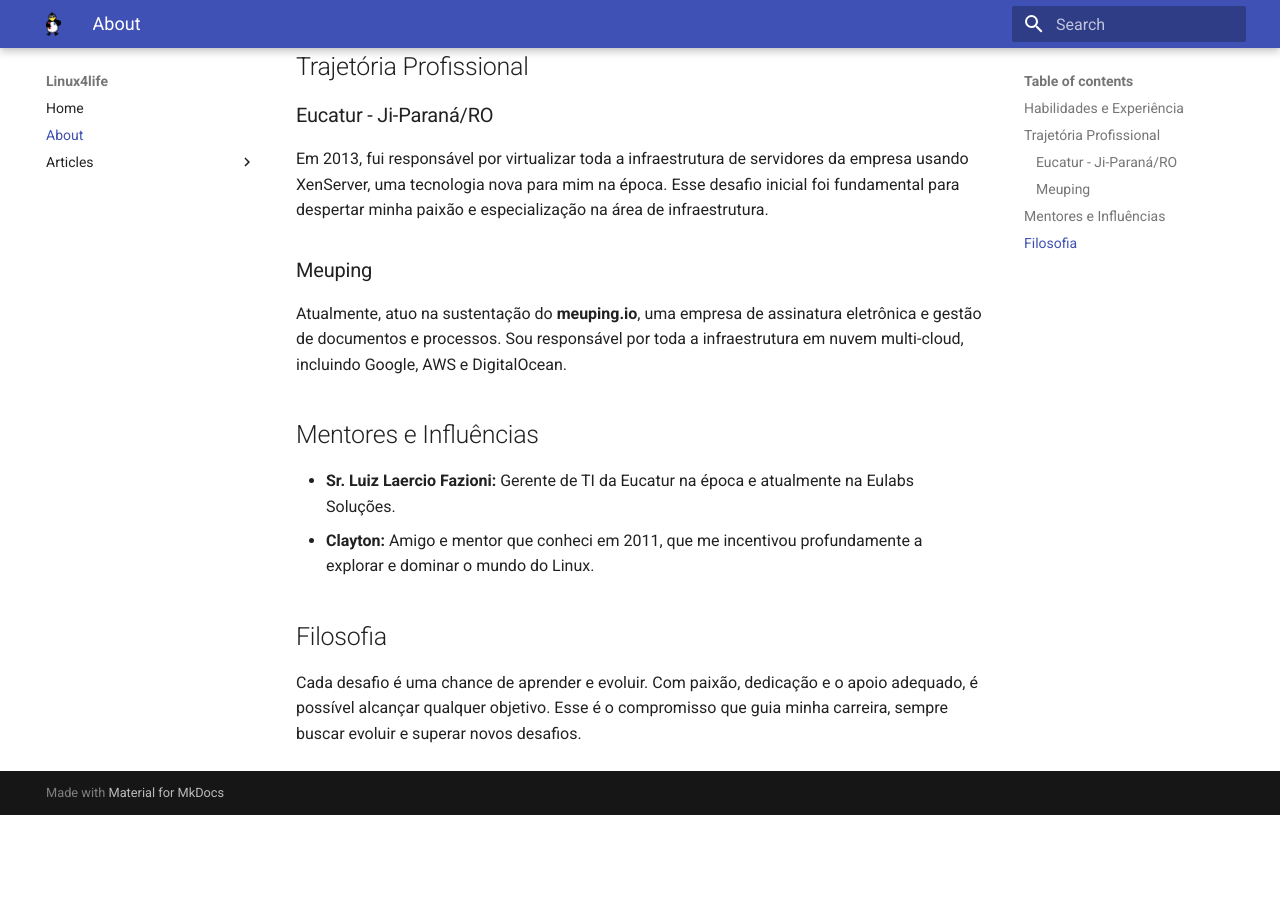
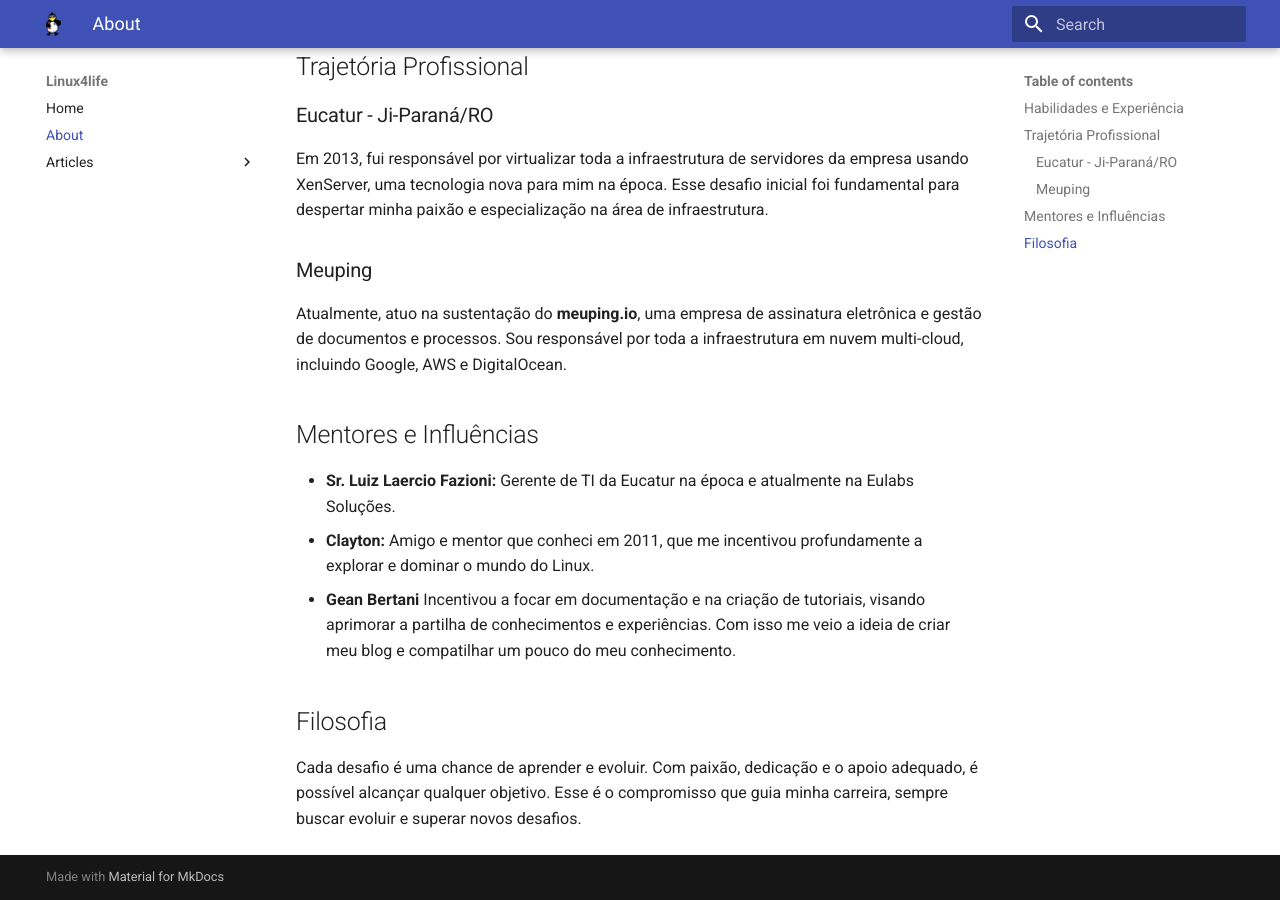
Before and after one commit to welligtonalves/linux4life, an MkDocs documentation site: the page built from docs/about.md, in a window 1280 px wide and 900 px high, scrolled down 704 px. Built offline with MkDocs 1.6.1 and Material for MkDocs 9.7.7, drawn with Linux system fonts in a browser that asks for light colours; before the commit the page ends 1519 px from its top, so only the background shows below that.

Commit message:
incentivo

```diff
--- a/docs/about.md
+++ b/docs/about.md
@@ -29,6 +29,9 @@ Atualmente, atuo na sustentação do **meuping.io**, uma empresa de assinatura e
 
 - **Sr. Luiz Laercio Fazioni:** Gerente de TI da Eucatur na época e atualmente na Eulabs Soluções.
 - **Clayton:** Amigo e mentor que conheci em 2011, que me incentivou profundamente a explorar e dominar o mundo do Linux.
+- **Gean Bertani** Incentivou a focar em documentação e na criação de tutoriais, visando aprimorar a partilha de conhecimentos e experiências. Com isso me veio a ideia de criar meu
+blog e compatilhar um pouco do meu conhecimento.
+
 
 ## Filosofia
 
```
Also changed, not shown: docs/portainer-traefik.md (+2 -0 lines), site/about/index.html, site/portainer-traefik/index.html, site/search/search_index.json.
